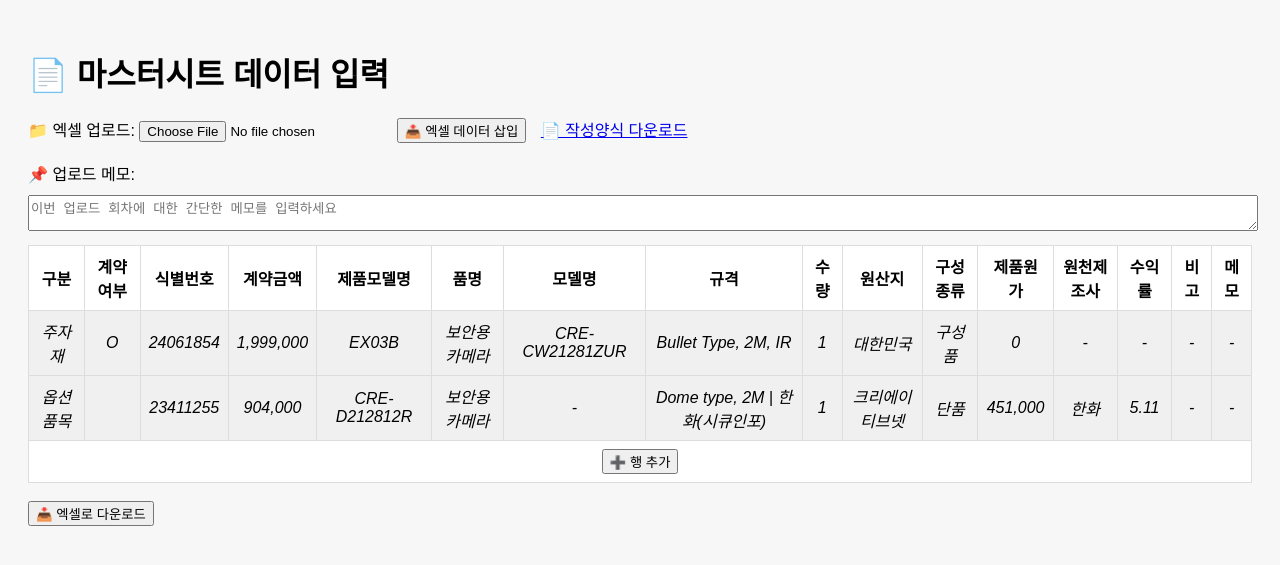
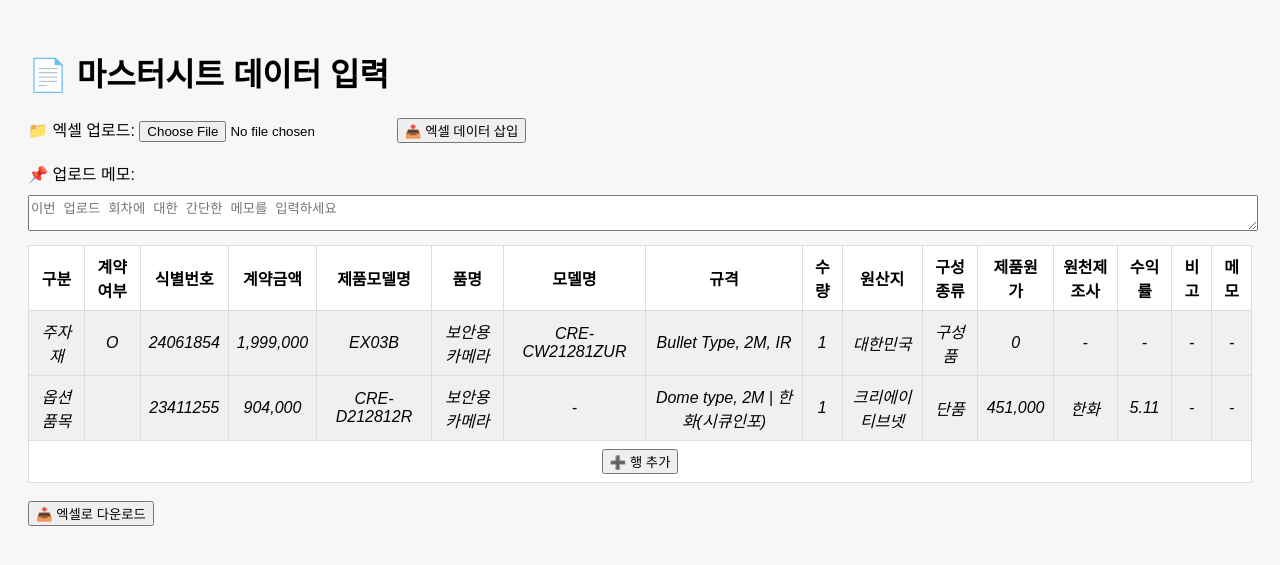
Before and after one commit to kwaktaejun/cre2, a Flask app: page / in a window 1280 px wide. Shown: the top 565 px of the page. Run offline with Flask 3, Linux system fonts and the light colour scheme; some libraries are stand-ins or nearby versions.

Commit message:
Add files via upload

```diff
--- a/templates/index.html
+++ b/templates/index.html
@@ -13,7 +13,6 @@
         <label>📁 엑셀 업로드:
             <input type="file" id="excelFile" accept=".xlsx">
             <button type="button" onclick="uploadExcel()">📤 엑셀 데이터 삽입</button>
-            <a href="/download-template" class="template-download" style="margin-left: 10px;">📄 작성양식 다운로드</a>
         </label>
         <br><br>
 
```
